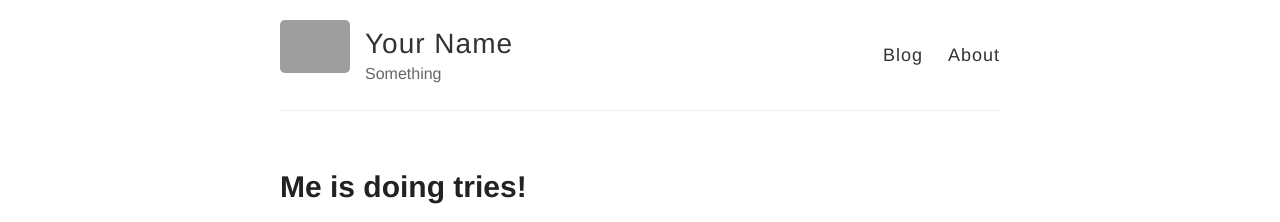
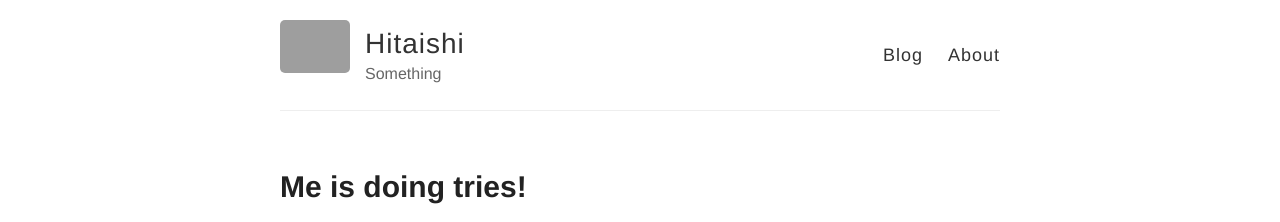
Before and after one commit to HitaishiD/HitaishiD.github.io, a Jekyll site: the page built from index.html, in a window 1280 px wide. Shown: the top 222 px of the page. Built offline with Jekyll 4.4.1, drawn with Linux system fonts in a browser that asks for light colours; grey boxes are pictures that could not be loaded.

Commit message:
Update _config.yml

```diff
--- a/_config.yml
+++ b/_config.yml
@@ -3,7 +3,7 @@
 #
 
 # Name of your site (displayed in the header)
-name: Your Name
+name: Hitaishi
 
 # Short bio or description (displayed in the header)
 description: Something
```
